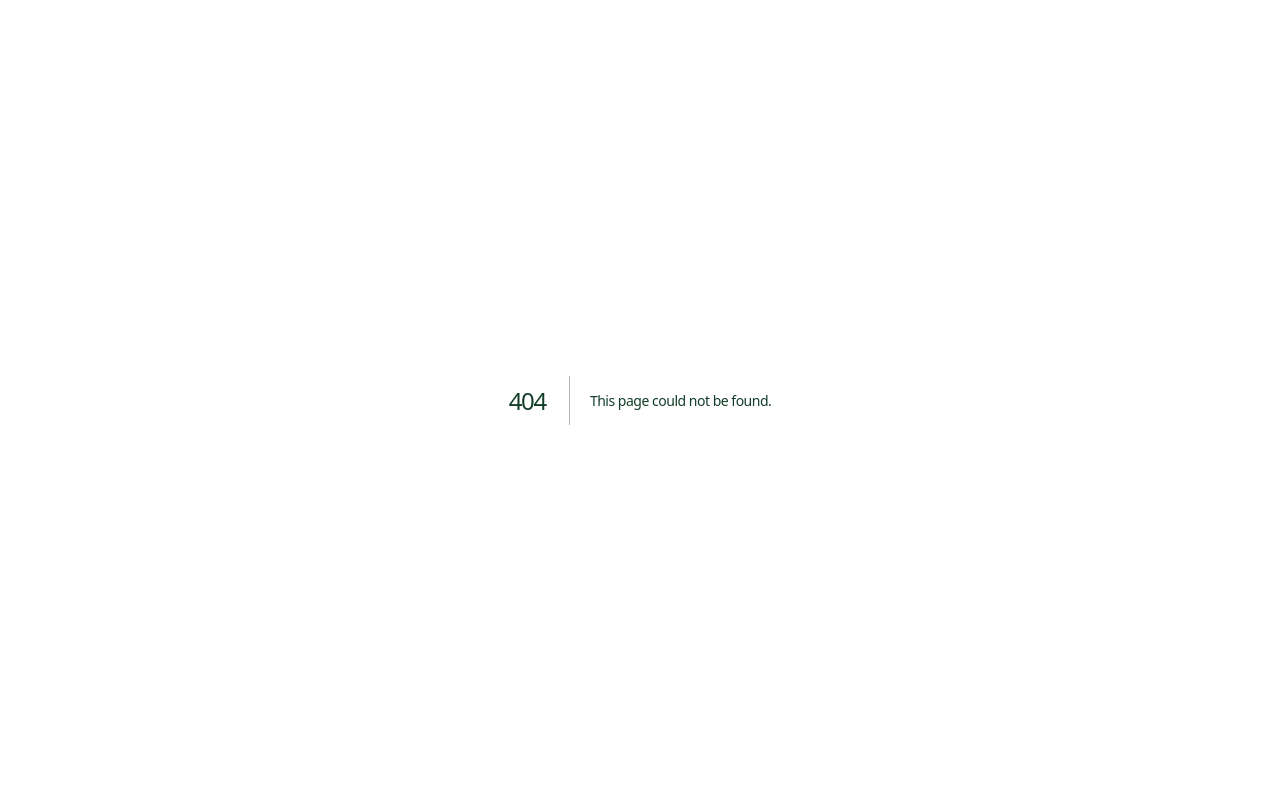
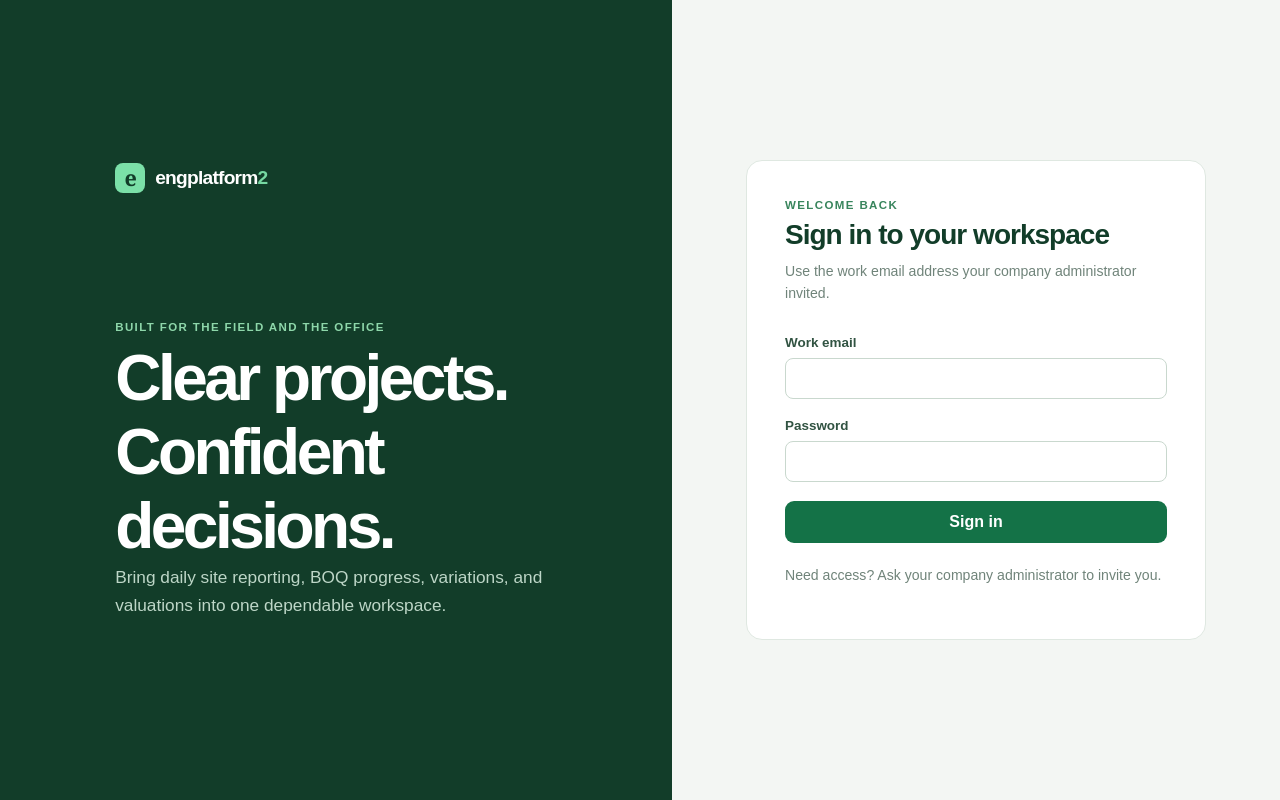
Before and after one commit to powerEjike/engplatform2, a Next.js app in the folder apps/web/: page /login in a window 1280 px wide. Before the commit this address had no page. Built offline with nearby package versions, Linux system fonts and the light colour scheme; no server answers.

Commit message:
feat: connect firebase and add web sign-in

```diff
--- a/apps/web/package.json
+++ b/apps/web/package.json
@@ -10,6 +10,7 @@
     "typecheck": "tsc --noEmit"
   },
   "dependencies": {
+    "firebase": "^12.19.0",
     "next": "^16.0.0",
     "react": "^19.0.0",
     "react-dom": "^19.0.0"
--- a/apps/web/src/app/globals.css
+++ b/apps/web/src/app/globals.css
@@ -60,3 +60,21 @@ h2 { color: #123d29; font-size: 1.45rem; letter-spacing: -0.035em; margin-bottom
 
 @media (max-width: 1050px) { .summary-grid { grid-template-columns: repeat(2, 1fr); } .project-table { overflow-x: auto; } .project-table-head, .project-row { min-width: 850px; } }
 @media (max-width: 720px) { .app-shell { display: block; } .sidebar { display: none; } main { padding: 28px 18px 50px; } .topbar { align-items: flex-start; } .profile { display: none; } .summary-grid { grid-template-columns: 1fr; } .section-heading, .attention-card { align-items: flex-start; flex-direction: column; } .portfolio-actions { align-items: stretch; flex-direction: column; width: 100%; } .state-filter select { width: 100%; } }
+
+.login-page { background: #f3f6f3; display: grid; grid-template-columns: minmax(0, 1.05fr) minmax(420px, 0.95fr); min-height: 100vh; padding: 0; }
+.login-introduction { background: #123d29; color: white; display: flex; flex-direction: column; justify-content: center; padding: clamp(42px, 9vw, 120px); }
+.login-brand { margin: 0 0 clamp(70px, 10vw, 140px); }
+.login-introduction .eyebrow { color: #8ed7aa; }
+.login-introduction h1 { color: white; font-size: clamp(2.8rem, 5vw, 5rem); max-width: 620px; }
+.login-introduction > p:last-child { color: #bdd6c7; font-size: 1.08rem; line-height: 1.65; max-width: 520px; }
+.login-panel { align-self: center; background: white; border: 1px solid #dfe8e1; border-radius: 16px; justify-self: center; max-width: 460px; padding: 38px; width: calc(100% - 48px); }
+.login-panel h2 { font-size: 1.75rem; margin-bottom: 10px; }
+.login-help { color: #70847a; font-size: 0.88rem; line-height: 1.55; }
+.login-panel form { display: grid; gap: 19px; margin: 30px 0 22px; }
+.login-panel label { color: #315342; display: grid; font-size: 0.84rem; font-weight: 800; gap: 8px; }
+.login-panel input { border: 1px solid #c9d8ce; border-radius: 8px; font: inherit; padding: 12px; }
+.login-panel input:focus { border-color: #298052; outline: 3px solid #dff2e6; }
+.login-panel button { width: 100%; }
+.login-panel button:disabled { cursor: wait; opacity: 0.65; }
+.form-error { background: #fde9e6; border-radius: 7px; color: #9b3f33; font-size: 0.86rem; line-height: 1.4; margin: -5px 0 0; padding: 10px; }
+@media (max-width: 800px) { .login-page { display: block; } .login-introduction { min-height: 285px; padding: 34px 24px; } .login-brand { margin-bottom: 48px; } .login-introduction h1 { font-size: 2.5rem; } .login-introduction > p:last-child { display: none; } .login-panel { margin: -26px auto 36px; position: relative; width: calc(100% - 32px); } }
--- /dev/null
+++ b/apps/web/src/app/login/page.tsx
@@ -0,0 +1,72 @@
+"use client";
+
+import { signInWithEmailAndPassword } from "firebase/auth";
+import Link from "next/link";
+import { FormEvent, useState } from "react";
+import { useRouter } from "next/navigation";
+import { auth } from "@/lib/firebase";
+
+const friendlyError = (code: string) => {
+  if (code === "auth/invalid-credential") return "That email address or password is not correct.";
+  if (code === "auth/too-many-requests") return "Too many attempts. Please wait a moment and try again.";
+  if (code === "auth/network-request-failed") return "We could not reach the service. Check your connection and try again.";
+  return "We could not sign you in. Please try again.";
+};
+
+export default function LoginPage() {
+  const router = useRouter();
+  const [email, setEmail] = useState("");
+  const [password, setPassword] = useState("");
+  const [error, setError] = useState("");
+  const [isSubmitting, setIsSubmitting] = useState(false);
+
+  const handleSubmit = async (event: FormEvent<HTMLFormElement>) => {
+    event.preventDefault();
+    setError("");
+    setIsSubmitting(true);
+
+    try {
+      await signInWithEmailAndPassword(auth, email.trim(), password);
+      router.push("/");
+    } catch (caughtError) {
+      const code = typeof caughtError === "object" && caughtError !== null && "code" in caughtError
+        ? String(caughtError.code)
+        : "";
+      setError(friendlyError(code));
+    } finally {
+      setIsSubmitting(false);
+    }
+  };
+
+  return (
+    <main className="login-page">
+      <section className="login-introduction">
+        <Link className="brand login-brand" href="/"><span className="brand-mark">e</span><span>engplatform<span>2</span></span></Link>
+        <p className="eyebrow">Built for the field and the office</p>
+        <h1>Clear projects. Confident decisions.</h1>
+        <p>Bring daily site reporting, BOQ progress, variations, and valuations into one dependable workspace.</p>
+      </section>
+
+      <section className="login-panel" aria-labelledby="login-heading">
+        <div>
+          <p className="eyebrow">Welcome back</p>
+          <h2 id="login-heading">Sign in to your workspace</h2>
+          <p className="login-help">Use the work email address your company administrator invited.</p>
+        </div>
+        <form onSubmit={handleSubmit}>
+          <label>
+            Work email
+            <input type="email" autoComplete="email" value={email} onChange={(event) => setEmail(event.target.value)} required />
+          </label>
+          <label>
+            Password
+            <input type="password" autoComplete="current-password" value={password} onChange={(event) => setPassword(event.target.value)} required />
+          </label>
+          {error && <p className="form-error" role="alert">{error}</p>}
+          <button type="submit" disabled={isSubmitting}>{isSubmitting ? "Signing in…" : "Sign in"}</button>
+        </form>
+        <p className="login-help">Need access? Ask your company administrator to invite you.</p>
+      </section>
+    </main>
+  );
+}
--- a/apps/web/src/app/page.tsx
+++ b/apps/web/src/app/page.tsx
@@ -54,7 +54,7 @@ export default function Home() {
             <p className="eyebrow">Portfolio overview</p>
             <h1>Good morning, Ejike.</h1>
           </div>
-          <div className="profile"><span className="avatar">PE</span><span>Director</span></div>
+        <a className="profile" href="/login"><span className="avatar">PE</span><span>Director</span></a>
         </header>
 
         <section className="summary-grid" aria-label="Portfolio summary">
--- /dev/null
+++ b/apps/web/src/lib/firebase.ts
@@ -0,0 +1,18 @@
+import { getApp, getApps, initializeApp } from "firebase/app";
+import { getAuth } from "firebase/auth";
+import { getFirestore } from "firebase/firestore";
+
+const firebaseConfig = {
+  apiKey: process.env.NEXT_PUBLIC_FIREBASE_API_KEY,
+  authDomain: process.env.NEXT_PUBLIC_FIREBASE_AUTH_DOMAIN,
+  projectId: process.env.NEXT_PUBLIC_FIREBASE_PROJECT_ID,
+  storageBucket: process.env.NEXT_PUBLIC_FIREBASE_STORAGE_BUCKET,
+  messagingSenderId: process.env.NEXT_PUBLIC_FIREBASE_MESSAGING_SENDER_ID,
+  appId: process.env.NEXT_PUBLIC_FIREBASE_APP_ID,
+  measurementId: process.env.NEXT_PUBLIC_FIREBASE_MEASUREMENT_ID,
+};
+
+const firebaseApp = getApps().length > 0 ? getApp() : initializeApp(firebaseConfig);
+
+export const auth = getAuth(firebaseApp);
+export const db = getFirestore(firebaseApp);
```
Also changed, not shown: 4 other files (tests, documents, lock files or other folders).
